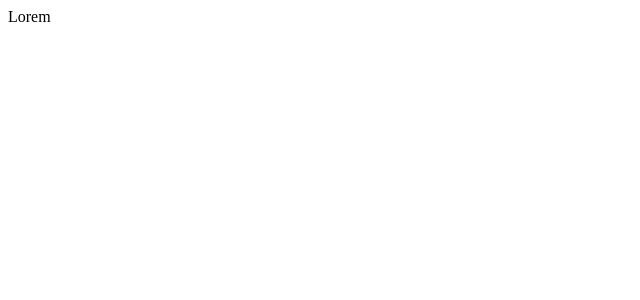
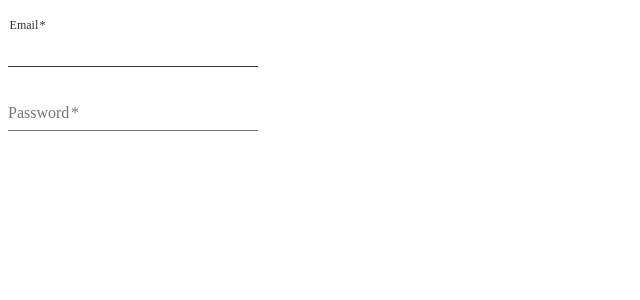
Before and after one commit to Zannisdf/login-template, a React (Create React App) app: page / in a window 1280 px wide. Shown: the top 300 px of the page, without its empty margins (0-640 px from the left). Built offline with nearby package versions, Linux system fonts and the light colour scheme.

Commit message:
ADD: textfield component

```diff
--- a/src/components/App/App.js
+++ b/src/components/App/App.js
@@ -1,5 +1,6 @@
 import React from 'react'
+import Login from '../Login'
 
-const App = () => <div>Lorem</div>
+const App = () => <Login />
 
 export default App
--- /dev/null
+++ b/src/components/Login/Login.js
@@ -0,0 +1,40 @@
+import React, { useState } from 'react'
+import styled from 'styled-components'
+import TextField from '../TextField'
+
+const Container = styled.div``
+
+const Login = () => {
+  const [email, setEmail] = useState('')
+  const handleChange = e => {
+    e.persist()
+    setEmail(e.target.value)
+  }
+  const handleSubmit = e => {
+    // e.preventDefault()
+    console.log()
+  }
+  return (
+    <Container>
+      <form onSubmit={handleSubmit}>
+        <TextField
+          autofocus={true}
+          label="Email"
+          id="email"
+          isRequired={true}
+          name="email"
+          type="email"
+        />
+        <TextField
+          label="Password"
+          id="password"
+          isRequired={true}
+          name="password"
+          type="password"
+        />
+      </form>
+    </Container>
+  )
+}
+
+export default Login
--- /dev/null
+++ b/src/components/Login/index.js
@@ -0,0 +1 @@
+export { default } from './Login'
--- /dev/null
+++ b/src/components/TextField/TextField.js
@@ -0,0 +1,111 @@
+import React, { useState, useEffect, useRef } from 'react'
+import PropTypes from 'prop-types'
+import styled from 'styled-components'
+
+export const defaultLabelStyles = `
+  transform: translate(0,1.5rem) scale(1);
+  cursor: text;
+`
+export const labelAboveInputStyles = `
+  transform: translate(-0.2rem,0) scale(.75);
+`
+const Container = styled.div`
+  position: relative;
+  height: 3rem;
+  color: rgba(0, 0, 0, 0.54);
+  display: flex;
+  margin: 1rem 0 0.5rem;
+  width: ${({ isFullWidth }) => (isFullWidth ? '100%' : '250px')};
+`
+const Label = styled.label`
+  font-size: 1rem;
+  position: absolute;
+  transition: transform 0.1s ease-in-out, color 0.1s ease-in-out;
+  background-color: inherit;
+  color: ${({ isInputFocused }) =>
+    isInputFocused ? '#333' : 'rgba(0, 0, 0, 0.54)'};
+  ${({ isAboveInput }) =>
+    isAboveInput ? labelAboveInputStyles : defaultLabelStyles};
+`
+const Required = styled.span`
+  position: absolute;
+  right: -0.6rem;
+  top: 0;
+`
+const Input = styled.input`
+  flex-grow: 1;
+  height: 2rem;
+  margin-top: 1rem;
+  overflow-x: auto;
+  text-overflow: ellipsis;
+  background-color: inherit;
+  outline: 0;
+  border: 0;
+  border-bottom: 1px solid;
+  transition: border-color 0.1s ease-in-out;
+  border-color: ${({ isFocused }) =>
+    isFocused ? '#333' : 'rgba(0, 0, 0, 0.54)'};
+`
+
+const TextField = ({
+  autofocus = false,
+  className,
+  isFullWidth = true,
+  isRequired = false,
+  handleChange,
+  id,
+  label,
+  name,
+  type = 'text',
+  value,
+}) => {
+  const [isFocused, setIsFocused] = useState(false)
+  const inputRef = useRef(null)
+  const handleFocus = () => setIsFocused(true)
+  const handleBlur = () => setIsFocused(false)
+
+  return (
+    <Container className={className}>
+      <Label
+        isAboveInput={
+          isFocused || !!value || (inputRef.current && inputRef.current.value)
+        }
+        isInputFocused={isFocused}
+        isRequired={isRequired}
+        htmlFor={id}
+      >
+        {label}
+        {isRequired && <Required>*</Required>}
+      </Label>
+      <Input
+        autoFocus={autofocus}
+        id={id}
+        isFullWidth={isFullWidth}
+        isFocused={isFocused}
+        name={name}
+        onBlur={handleBlur}
+        onChange={handleChange}
+        onFocus={handleFocus}
+        ref={inputRef}
+        required={isRequired}
+        type={type}
+        value={value}
+      />
+    </Container>
+  )
+}
+
+TextField.propTypes = {
+  autofocus: PropTypes.bool,
+  className: PropTypes.string,
+  isFullWidth: PropTypes.bool,
+  handleChange: PropTypes.func,
+  id: PropTypes.string.isRequired,
+  label: PropTypes.string.isRequired,
+  name: PropTypes.string.isRequired,
+  isRequired: PropTypes.bool,
+  type: PropTypes.string,
+  value: PropTypes.string,
+}
+
+export default TextField
--- /dev/null
+++ b/src/components/TextField/index.js
@@ -0,0 +1 @@
+export { default } from './TextField'
```
Also changed, not shown: package.json (+6 -1 lines), 2 other files (tests, documents, lock files or other folders).
